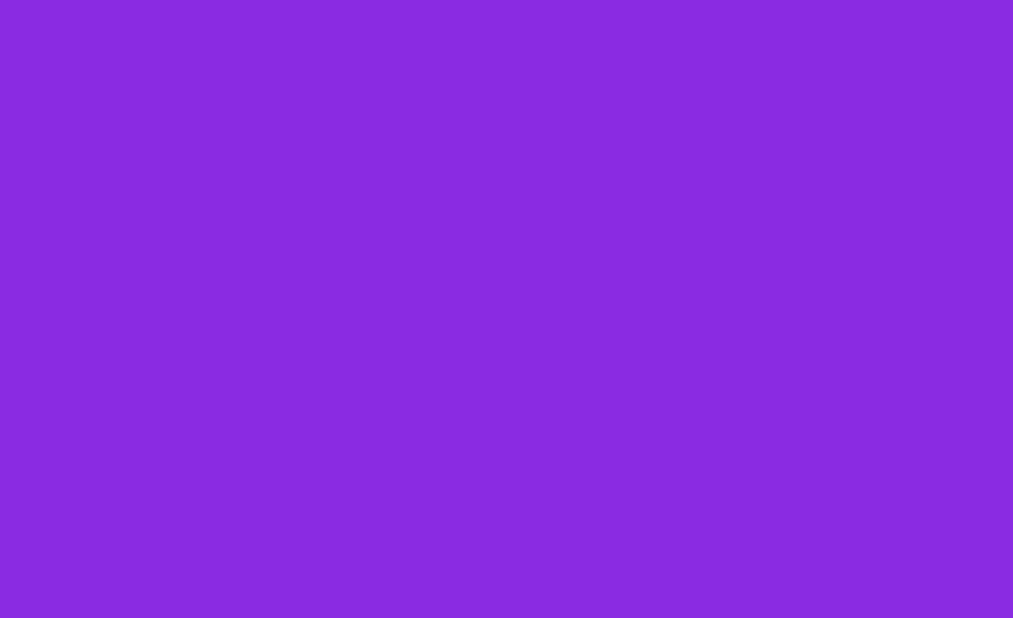
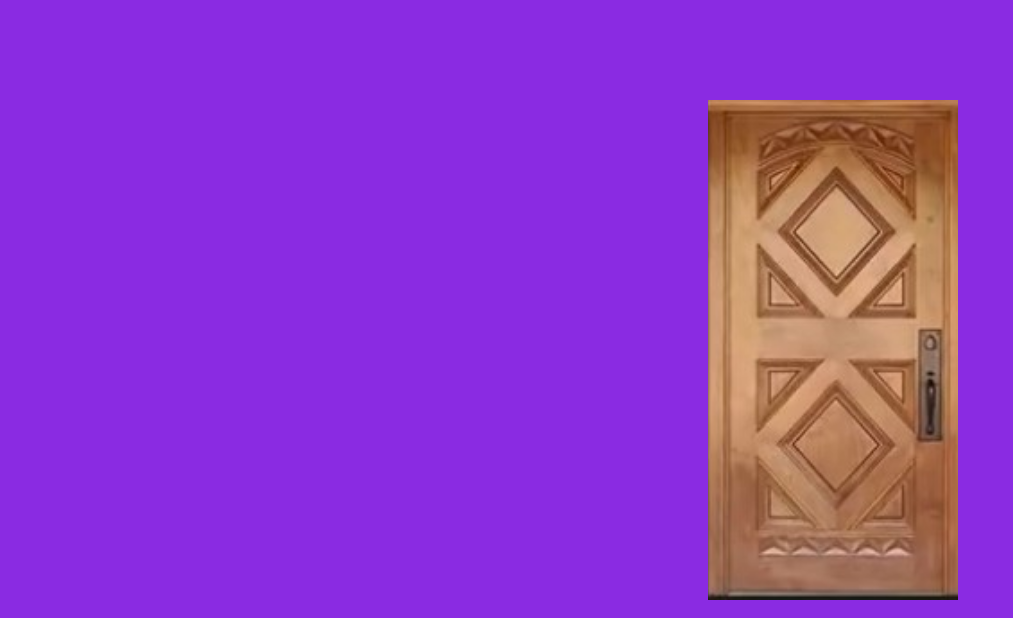
Before and after one commit to aobiaderi/word-warrior1, a plain HTML site: page index.html in a window 1280 px wide. Shown: the top 618 px of the page, without its empty margins (0-1013 px from the left). Drawn offline with nearby package versions, Linux system fonts and the light colour scheme.

Commit message:
updated link to door image

```diff
--- a/assets/css/style.css
+++ b/assets/css/style.css
@@ -6,7 +6,7 @@ body {
 
 #door {
 
-    background-image: url(./assets/images/door.jpg);
+    background-image: url('/assets/images/door.jpg');
     background-size: cover;
     background-position: center;
     margin-top: 100px;
```
